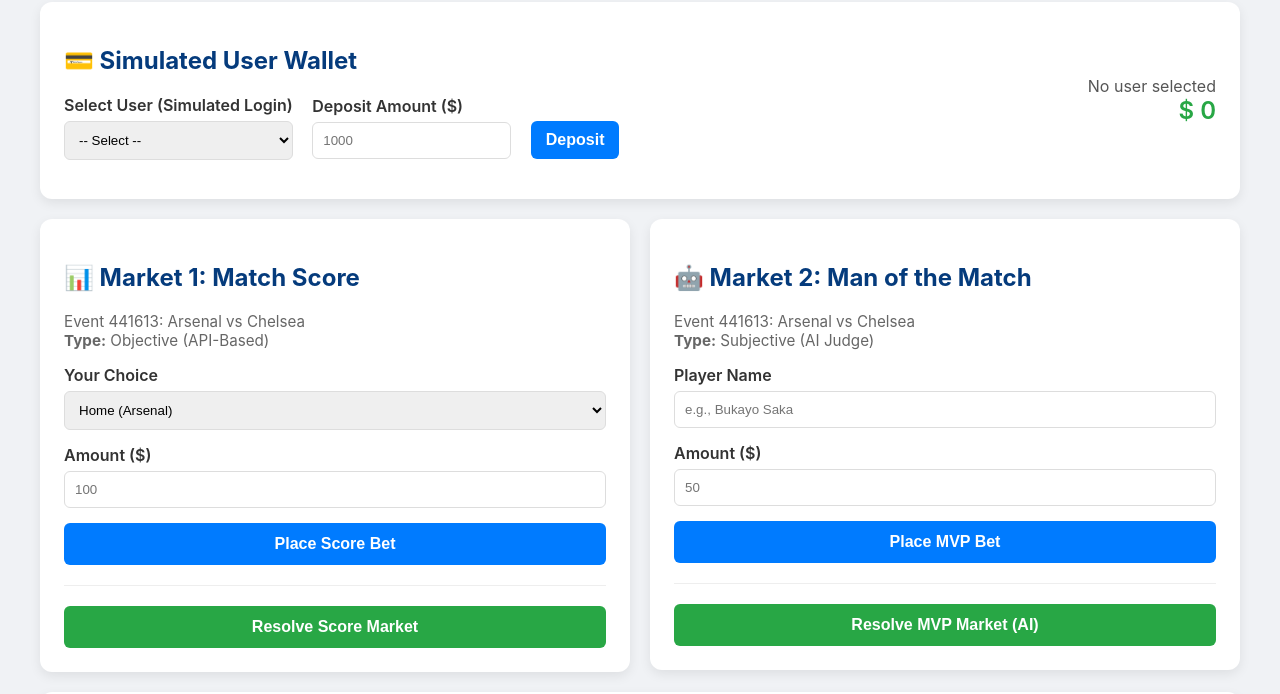
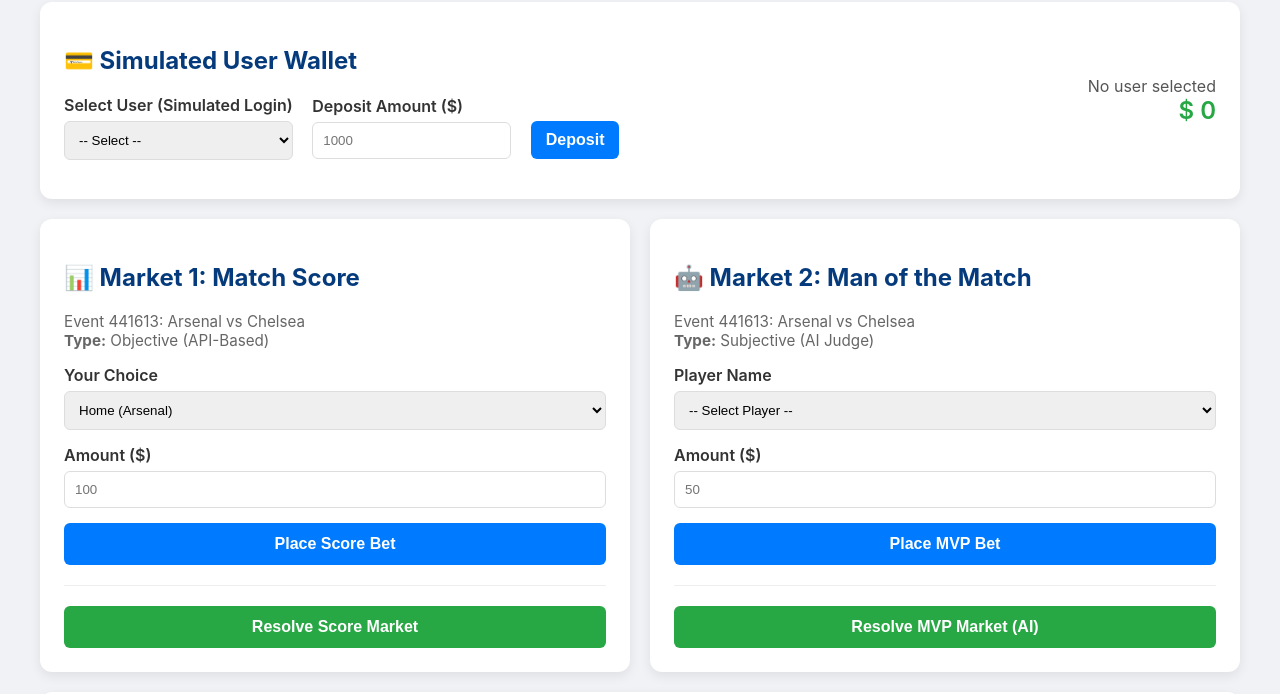
Before and after one commit to dharmanan/genlayer-hackathon-build, a plain HTML site: page index.html in a window 1280 px wide. Shown: the part 106-800 px from the top of the page. Drawn offline with Linux system fonts and the light colour scheme.

Commit message:
ui: Replace MVP player text input with dropdown select and fix reset logic

```diff
--- a/index.html
+++ b/index.html
@@ -200,7 +200,17 @@
                     <p style="color: #666; font-size: 0.95em;">Event 441613: Arsenal vs Chelsea<br><strong>Type:</strong> Subjective (AI Judge)</p>
                     <div class="form-group">
                         <label for="mvp-player-name">Player Name</label>
-                        <input type="text" id="mvp-player-name" placeholder="e.g., Bukayo Saka">
+                        <select id="mvp-player-name">
+                            <option value="">-- Select Player --</option>
+                            <option value="Bukayo Saka">Bukayo Saka</option>
+                            <option value="Reece James">Reece James</option>
+                            <option value="Kai Havertz">Kai Havertz</option>
+                            <option value="Ben White">Ben White</option>
+                            <option value="Martin Ödegaard">Martin Ödegaard</option>
+                            <option value="Declan Rice">Declan Rice</option>
+                            <option value="Cole Palmer">Cole Palmer</option>
+                            <option value="Moisés Caicedo">Moisés Caicedo</option>
+                        </select>
                     </div>
                     <div class="form-group">
                         <label for="mvp-bet-amount">Amount ($)</label>
@@ -389,7 +399,7 @@
                 const player = mvpPlayerNameEl.value;
 
                 if (!player) {
-                    log("❌ Error: Please enter a player name.");
+                    log("❌ Error: Please select a player.");
                     return;
                 }
                 if (!checkUserAndBalance(amount)) return;
@@ -402,6 +412,7 @@
 
                 log(`🎯 MVP BET: ${currentUser} bet $${amount} on '${player}'. New balance: $${userBalances[currentUser]}`);
                 log(`   MVP Market Pot: $${mvpMarketState.totalPot}`);
+                mvpPlayerNameEl.value = "";
                 mvpBetAmountEl.value = "";
             });
 
```
